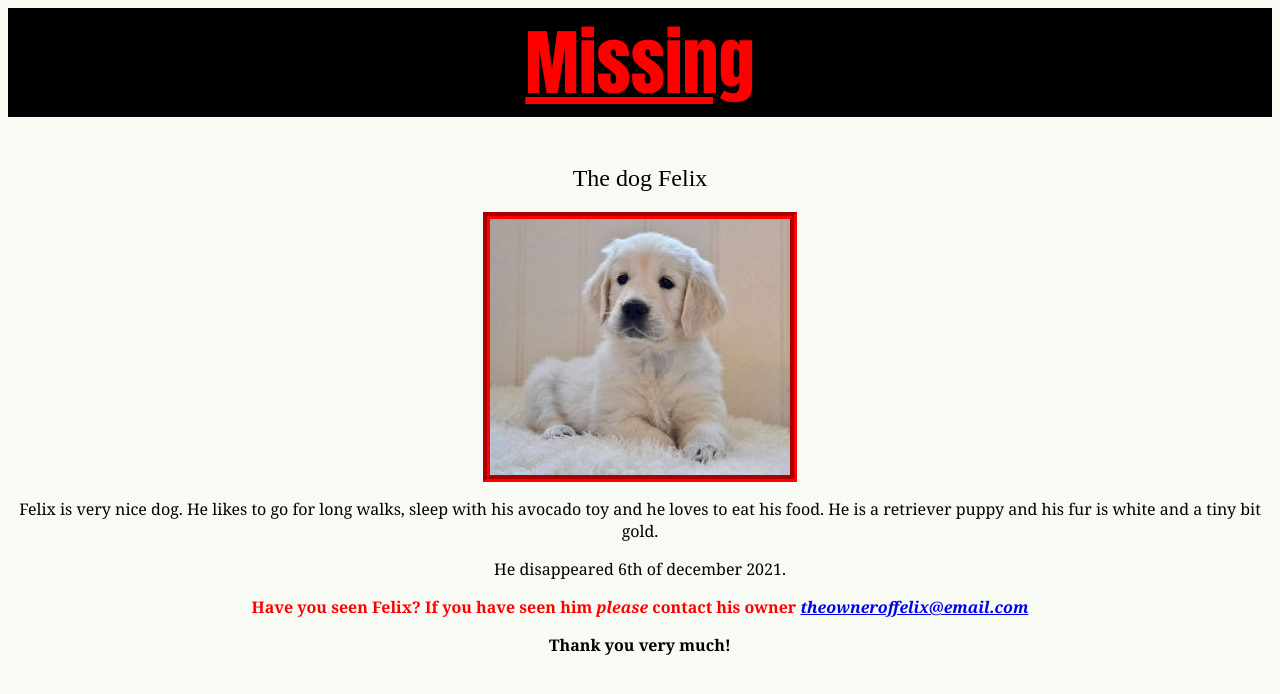
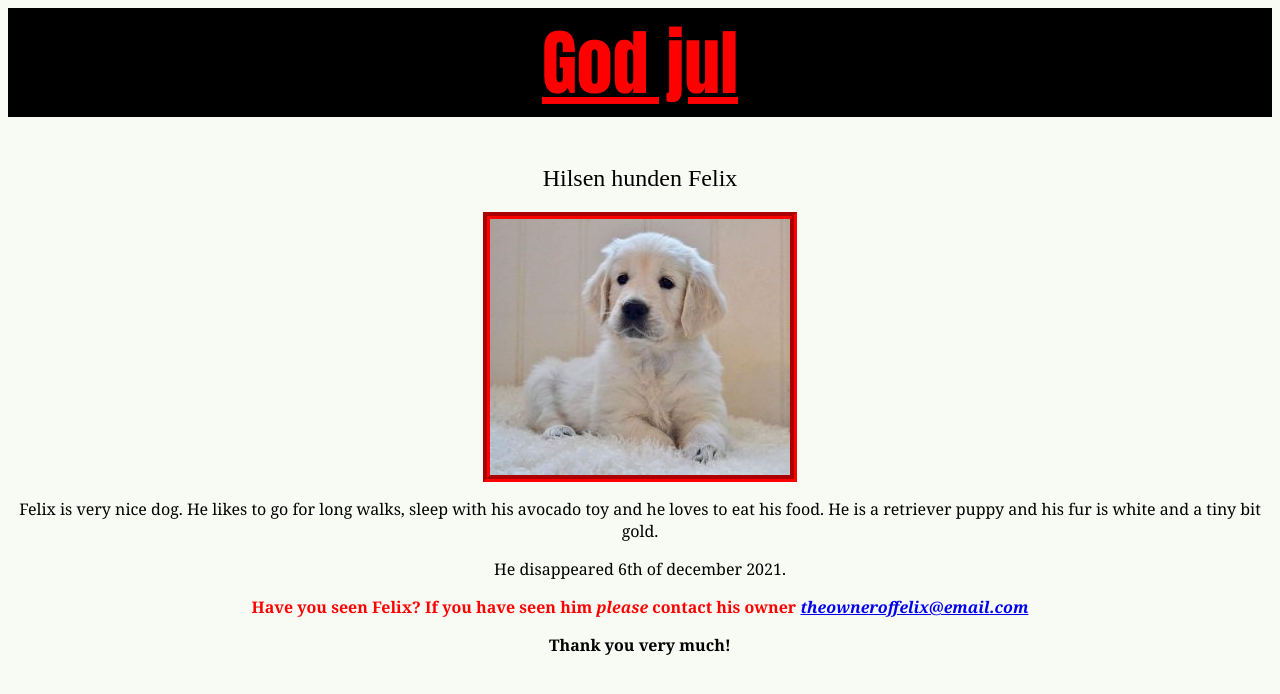
Before and after one commit to imlasya1/imlasya1.github.io, a plain HTML site: page index.html in a window 1280 px wide. Drawn offline with Linux system fonts and the light colour scheme.

Commit message:
Update index.html

```diff
--- a/index.html
+++ b/index.html
@@ -59,8 +59,8 @@
 
  <body>
  <!--This is a codingklubb-project. Felix is not real og has not disappeared.-->
-       <h1>Missing</h1>
-       <h2>The dog Felix</h2>
+       <h1>God jul</h1>
+       <h2>Hilsen hunden Felix</h2>
        <img src="Hund.jpeg" alt="bilde av hund">
        <p>Felix is very nice dog. He likes to go for long walks, sleep with his avocado toy and he loves to eat his food.
         He is a retriever puppy and his fur is white and a tiny bit gold.
```
